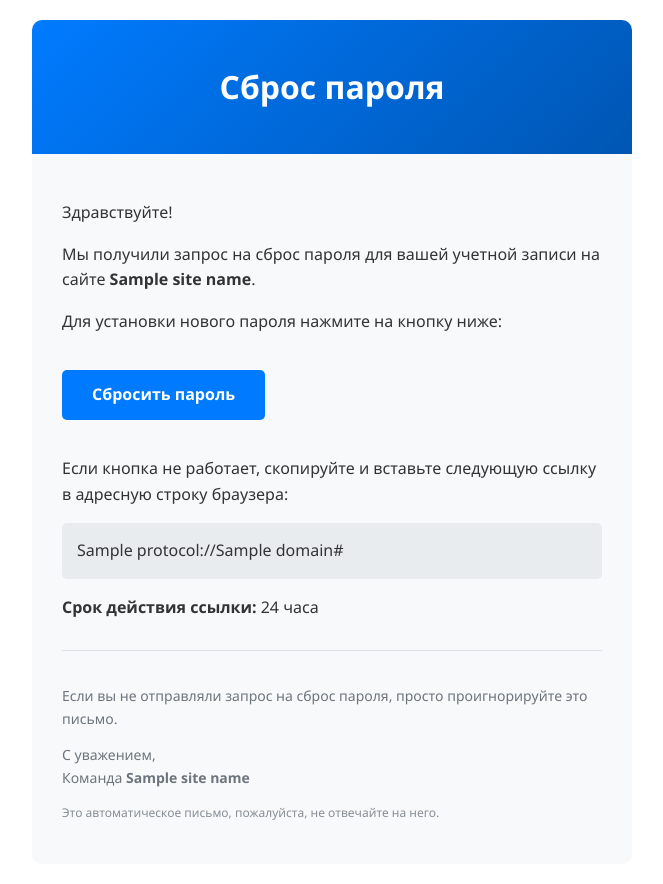
After one commit to wolfking80/Bulletin_Board_Project, a Django app: template users/templates/users/emails/password_reset.html in a window 1280 px wide. The commit adds this page. Shown: the whole page, without its empty margins (308-971 px from the left). Run offline with Django 5.2, Linux system fonts and the light colour scheme; the template is opened without the code that fills it: most values are stand-ins (such as "Sample title", 1, 10 or a date in 2020); some libraries are stand-ins or nearby versions.

Commit message:
feat(users/password): - add password reset functionality -> "Forgot your password?" - configure email (SMTP)

```diff
--- /dev/null
+++ b/users/templates/users/emails/password_reset.html
@@ -0,0 +1,98 @@
+<!DOCTYPE html>
+<html>
+
+<head>
+  <meta charset="UTF-8">
+  <style>
+    body {
+      font-family: 'Segoe UI', Tahoma, Geneva, Verdana, sans-serif;
+      line-height: 1.6;
+      color: #333;
+      max-width: 600px;
+      margin: 0 auto;
+      padding: 20px;
+    }
+
+    .header {
+      background: linear-gradient(135deg, #007bff, #0056b3);
+      color: white;
+      padding: 20px;
+      text-align: center;
+      border-radius: 10px 10px 0 0;
+    }
+
+    .content {
+      background: #f8f9fa;
+      padding: 30px;
+      border-radius: 0 0 10px 10px;
+    }
+
+    .button {
+      display: inline-block;
+      background: #007bff;
+      color: white !important;
+      padding: 12px 30px;
+      text-decoration: none;
+      border-radius: 5px;
+      font-weight: bold;
+      margin: 20px 0;
+    }
+
+    .footer {
+      margin-top: 30px;
+      padding-top: 20px;
+      border-top: 1px solid #dee2e6;
+      font-size: 14px;
+      color: #6c757d;
+    }
+
+    .code-block {
+      background: #e9ecef;
+      padding: 15px;
+      border-radius: 5px;
+      margin: 15px 0;
+      word-break: break-all;
+    }
+  </style>
+</head>
+
+<body>
+  <div class="header">
+    <h1>Сброс пароля</h1>
+  </div>
+
+  <div class="content">
+    <p>Здравствуйте!</p>
+
+    <p>Мы получили запрос на сброс пароля для вашей учетной записи на сайте <strong>{{ site_name }}</strong>.</p>
+
+    <p>Для установки нового пароля нажмите на кнопку ниже:</p>
+
+    <a href="{{ protocol }}://{{ domain }}{% url 'users:password_reset_set_new' uid token %}" class="button">
+      Сбросить пароль
+    </a>
+
+    <p>Если кнопка не работает, скопируйте и вставьте следующую ссылку в адресную строку браузера:</p>
+
+    <div class="code-block">
+      {{ protocol }}://{{ domain }}{% url 'users:password_reset_set_new' uid token %}
+    </div>
+
+    <p><strong>Срок действия ссылки:</strong> 24 часа</p>
+
+    <div class="footer">
+      <p>Если вы не отправляли запрос на сброс пароля, просто проигнорируйте это письмо.</p>
+
+      <p>
+        С уважением,<br>
+        Команда <strong>{{ site_name }}</strong>
+      </p>
+
+      <p style="font-size: 12px; color: #868e96;">
+        Это автоматическое письмо, пожалуйста, не отвечайте на него.
+      </p>
+    </div>
+  </div>
+</body>
+
+</html>
--- /dev/null
+++ b/users/templates/users/emails/subjects/password_reset.txt
@@ -0,0 +1 @@
+Сброс пароля для вашей учетной записи на {{ site_name }}
```
Also changed, not shown: config/settings.py (+11 -0 lines), users/templates/users/emails/password_reset.txt (added, +15 -0 lines), users/templates/users/pages/login.html (+7 -0 lines), users/templates/users/pages/password_reset.html (added, +40 -0 lines), users/templates/users/pages/password_reset_complete.html (added, +30 -0 lines), users/templates/users/pages/password_reset_form.html (added, +51 -0 lines), users/templates/users/pages/password_reset_instructions_sent.html (added, +37 -0 lines), users/urls.py (+33 -0 lines), 1 other file.
